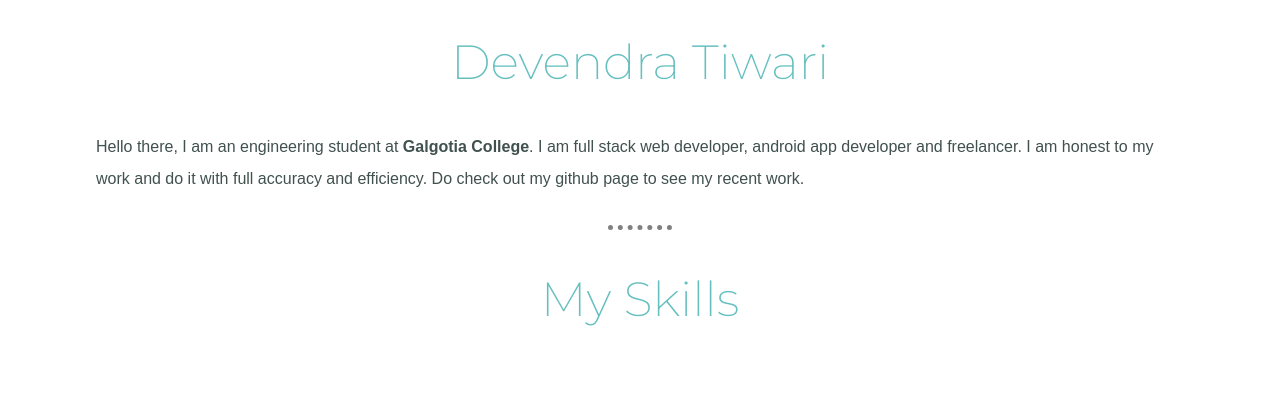
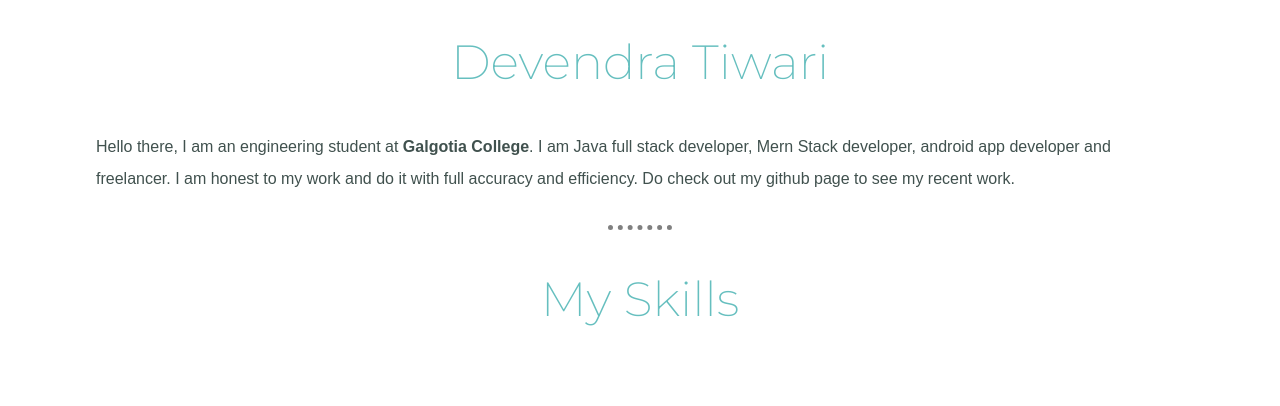
Before and after one commit to devindra9935/MyWebsite, a plain HTML site: page index.html in a window 1280 px wide. Shown: the part 980-1386 px from the top of the page. Drawn offline with Linux system fonts and the light colour scheme.

Commit message:
Update index.html

```diff
--- a/index.html
+++ b/index.html
@@ -3,7 +3,7 @@
 
 <head>
   <meta charset="utf-8">
-  <title>devOps Site</title>
+  <title>CodeCourt</title>
   <link rel="stylesheet" type="text/css" href="style.css">
   <link rel="icon" href="favicon.ico">
   <link rel="preconnect" href="https://fonts.gstatic.com">
@@ -48,7 +48,7 @@
     <div class="profile">
       <img src="dev.png" alt="profile-img">
       <h2>Devendra Tiwari</h2>
-      <p class="myslef">Hello there, I am an engineering student at <strong><a>Galgotia College</a></strong>. I am full stack web developer, android app developer and freelancer. I am honest to my work and do it with full accuracy and efficiency. Do check out my github page to see my recent work.</p>
+      <p class="myslef">Hello there, I am an engineering student at <strong><a>Galgotia College</a></strong>. I am Java full stack developer, Mern Stack developer, android app developer and freelancer. I am honest to my work and do it with full accuracy and efficiency. Do check out my github page to see my recent work.</p>
     </div>
     <hr>
     <div class="skills">
```
